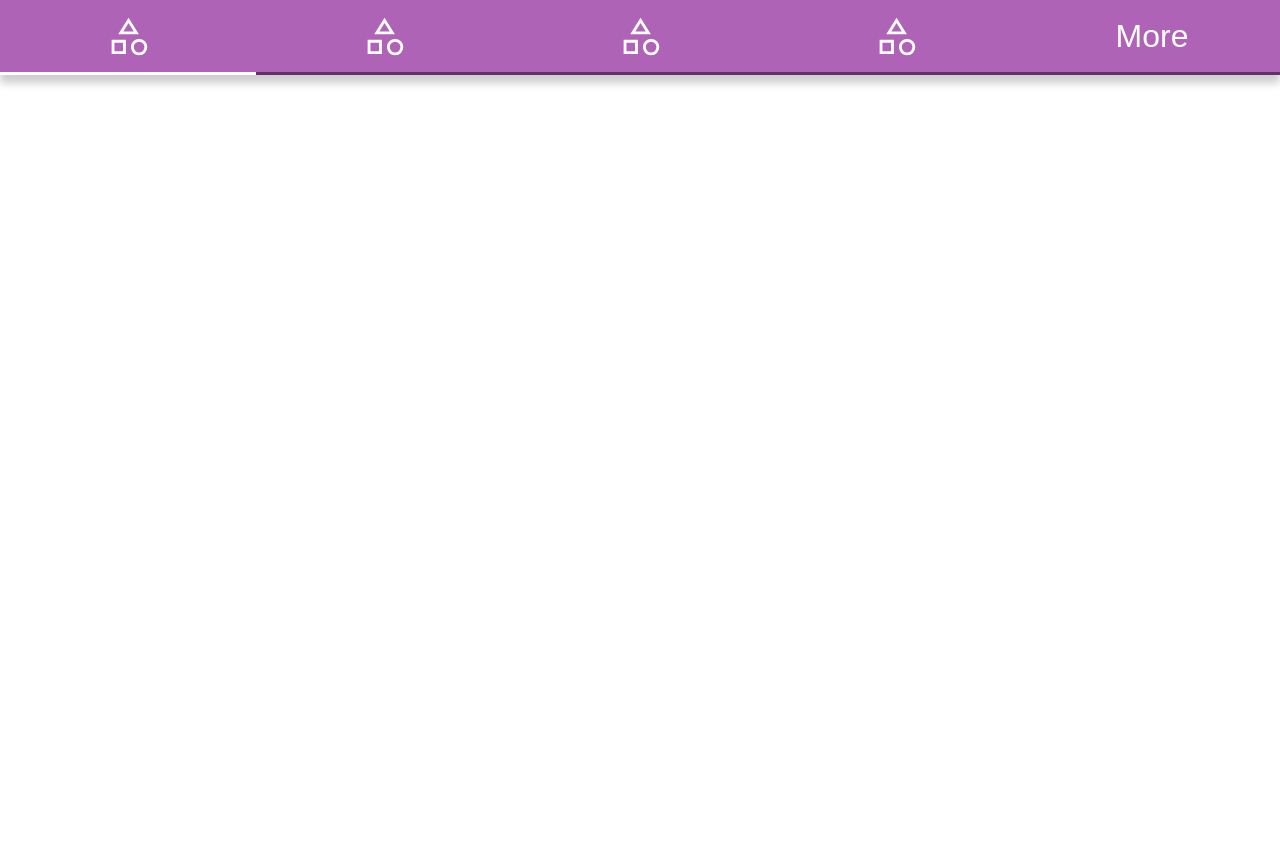
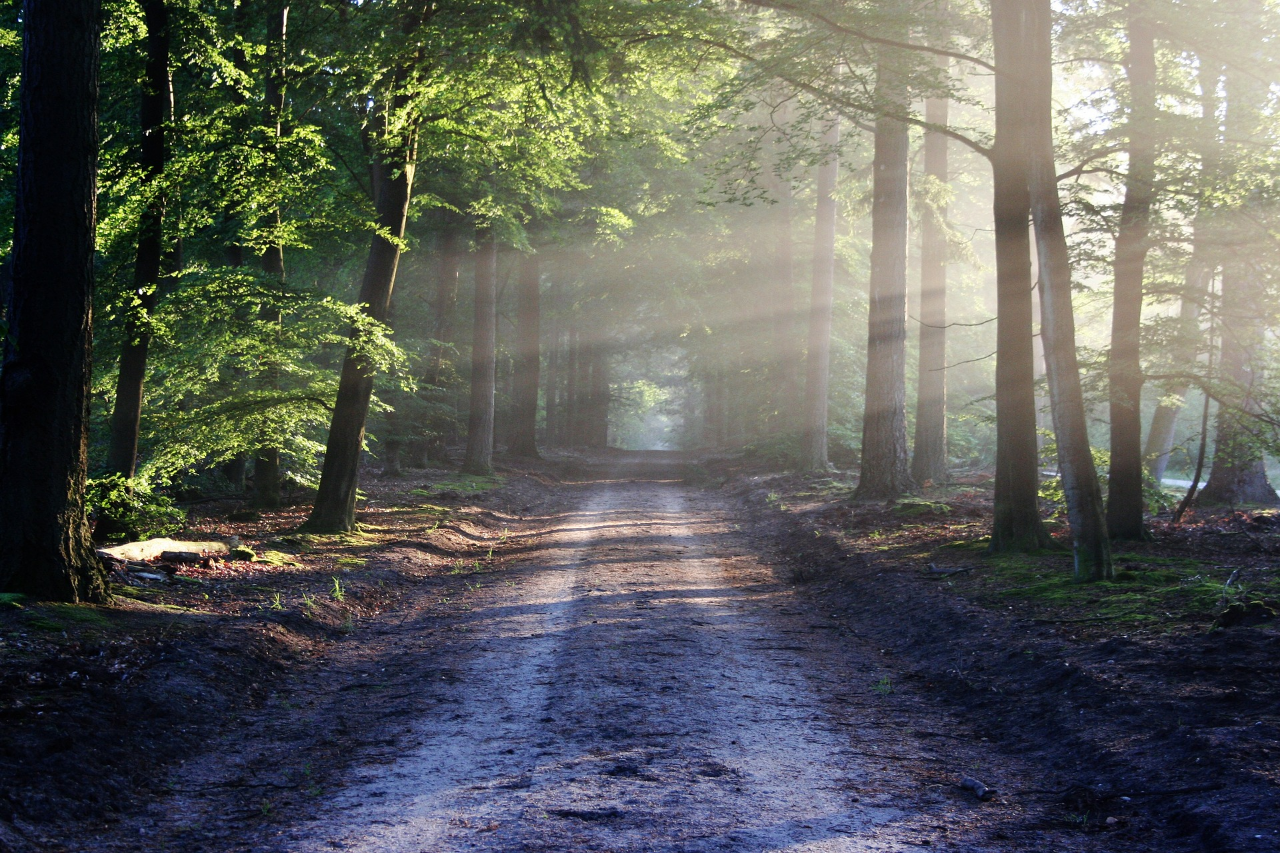
Before and after one commit to Diaa-E/interactive-components, a website built with webpack: page src/index.html in a window 1280 px wide. Before the commit the page ends 800 px from the top, so only its background shows below. Built offline with nearby package versions, Linux system fonts and the light colour scheme.

Commit message:
Add slideshow wrapper and default iamges

```diff
--- a/src/common.css
+++ b/src/common.css
@@ -8,13 +8,6 @@
 }
 
 :root{
-    --main-H: 295;
-    --main-S: 36%;
-    --main-L: 55%;
-    --main-hover-L: 70%;
-    --main-active-L: 30%;
-    --font-L: 100%;
-
     --font-family: sans-serif;
 }
 
--- a/src/dropdown.css
+++ b/src/dropdown.css
@@ -1,7 +1,13 @@
-@import url(./common.css);
+@import url("./common.css");
 
 :root{
     --dropdown-fontsize: 32px;
+    --main-H: 295;
+    --main-S: 36%;
+    --main-L: 55%;
+    --main-hover-L: 70%;
+    --main-active-L: 30%;
+    --font-L: 100%;
 }
 
 .dropdown-button{
--- a/src/index.js
+++ b/src/index.js
@@ -1,11 +1,11 @@
 "use strict";
 
 import { dropdown } from "./dropdown";
+import { slideShow } from "./slideshow";
 import { tabMenu } from "./tab.menu";
 
 const body = document.querySelector("body");
-// body.append(dropdown({eventFunction: updateTitle}));
-body.append(tabMenu());
+body.append(slideShow());
 
 function updateTitle(e){
 
--- /dev/null
+++ b/src/slideshow.css
@@ -0,0 +1,15 @@
+@import url("./common.css");
+
+:root{
+
+}
+
+.slideshow-wrapper{
+    background-color: pink;
+    width: 100vw;
+    height: 300px;
+}
+
+.slideshow-wrapper img{
+    width: 100%;
+}
--- /dev/null
+++ b/src/slideshow.js
@@ -0,0 +1,44 @@
+"use strict";
+
+import "./slideshow.css";
+import domUtility from "./dom.utility";
+import defaultImage1 from "./images/default_1.jpg";
+import defaultImage2 from "./images/default_2.jpg";
+import defaultImage3 from "./images/default_3.jpg";
+
+export function slideShow(options)
+{
+    options = {
+        images: [
+            {
+                src: defaultImage1,
+                cap: "default iamge 1"
+            },
+            {
+                src: defaultImage2,
+                cap: "default iamge 2"
+            },
+            {
+                src: defaultImage3,
+                cap: "default iamge 3"
+            }
+        ],
+        wrapperClasses: ["slideshow-wrapper"],
+        ...options
+    }
+
+    const divWrapper = domUtility.createDomElement("div");
+    domUtility.addClasses(divWrapper, options.wrapperClasses);
+
+    const images = [];
+
+    for (let i = 0; i < options.images.length; i++)
+    {
+        const currentImage = new Image();
+        currentImage.src = options.images[i].src;
+        images.push(currentImage);
+    }
+
+    divWrapper.append(images[1]);
+    return divWrapper
+}
--- a/src/tab.menu.css
+++ b/src/tab.menu.css
@@ -1,4 +1,4 @@
-@import url(./common.css);
+@import url("./common.css");
 
 :root{
     --main-H: 295;
@@ -7,9 +7,6 @@
     --main-hover-L: 70%;
     --main-active-L: 30%;
     --font-L: 100%;
-
-    --font-family: sans-serif;
-
     --menu-height: 75px;
 }
 
--- a/src/tab.menu.js
+++ b/src/tab.menu.js
@@ -3,9 +3,7 @@
 import "./tab.menu.css";
 import domUtility from "./dom.utility";
 import defaultIcon from "./icons/item.svg";
-import menuIcon from "./icons/menu.svg";
 import { dropdown } from "./dropdown";
-
 export function tabMenu(options)
 {
     options = {
```
Also changed, not shown: src/images/default_2.jpg (added), src/images/default_3.jpg (added), 4 other files.
